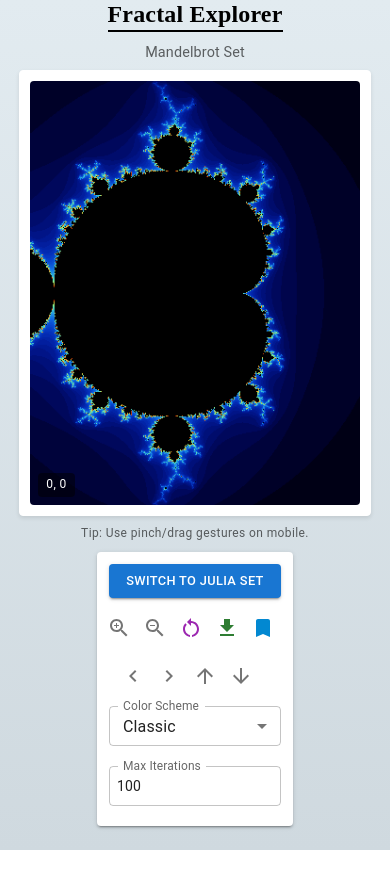
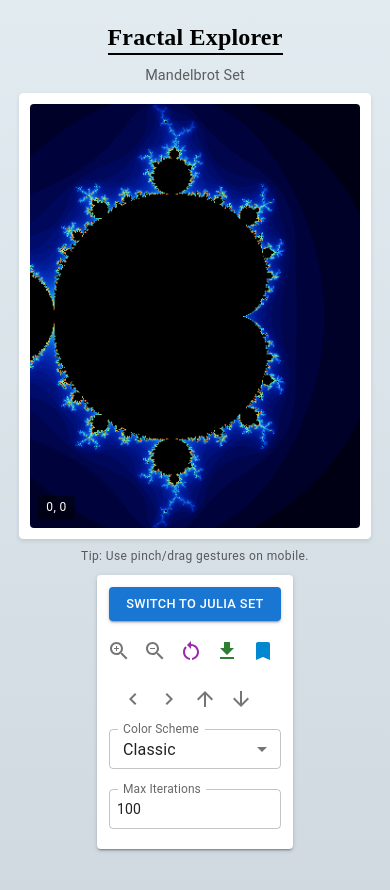
Before and after one commit to Priyankashinde06/Fractal_Generator, a React (Vite) app: page / in a window 390 px wide. Shown: the top 890 px of the page. Before the commit the page ends 850 px from the top, so only its background shows below. Built offline with nearby package versions, Linux system fonts and the light colour scheme.

Commit message:
Update styles.css

```diff
--- a/src/styles.css
+++ b/src/styles.css
@@ -47,7 +47,7 @@ canvas {
 /* Mobile-specific styles */
 @media (max-width: 768px) {
     .fractal-container {
-        padding: 0 12px !important;
+         padding: 23px 12px !important;
     }
 
     .canvas-wrapper {
```
